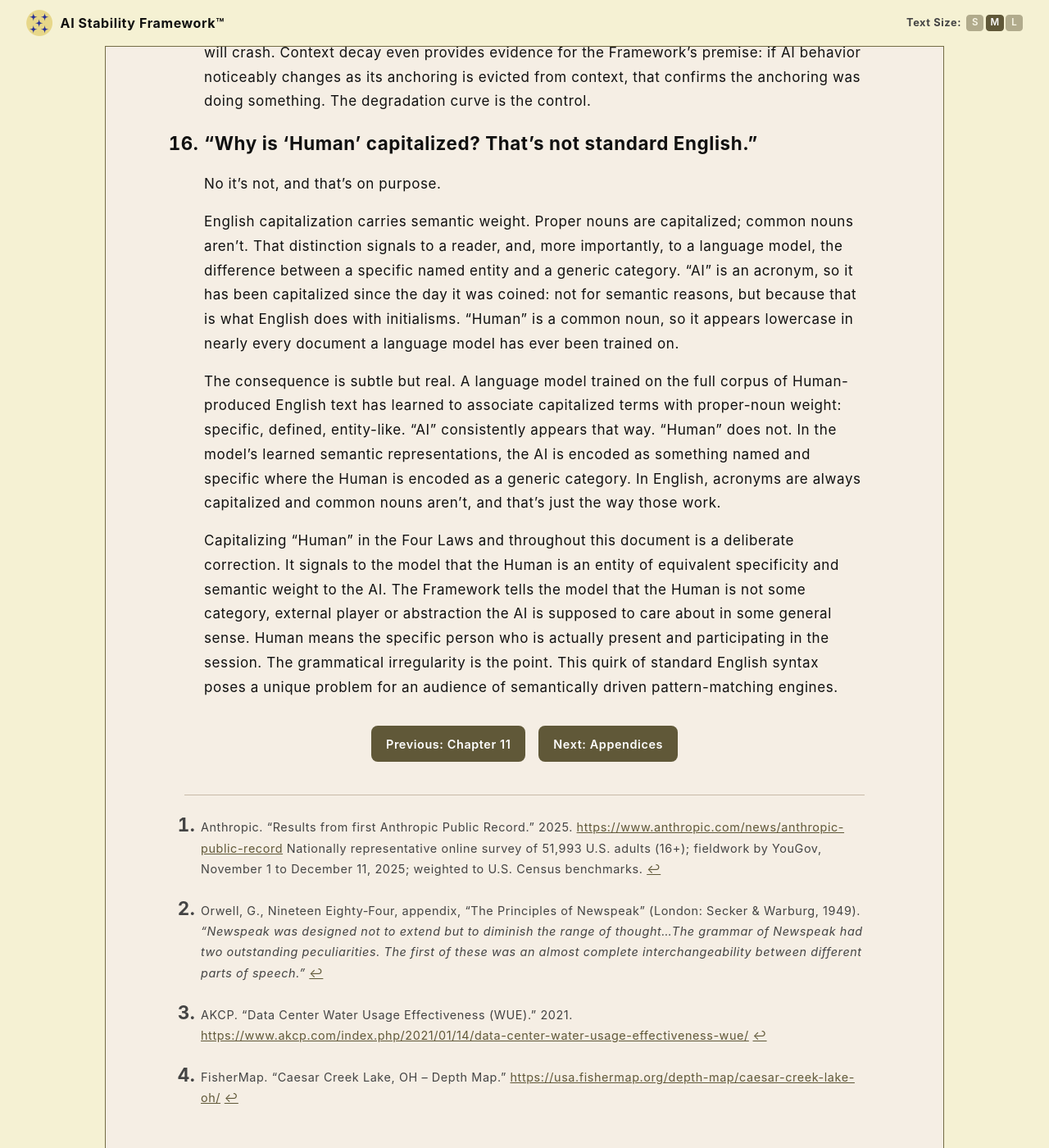
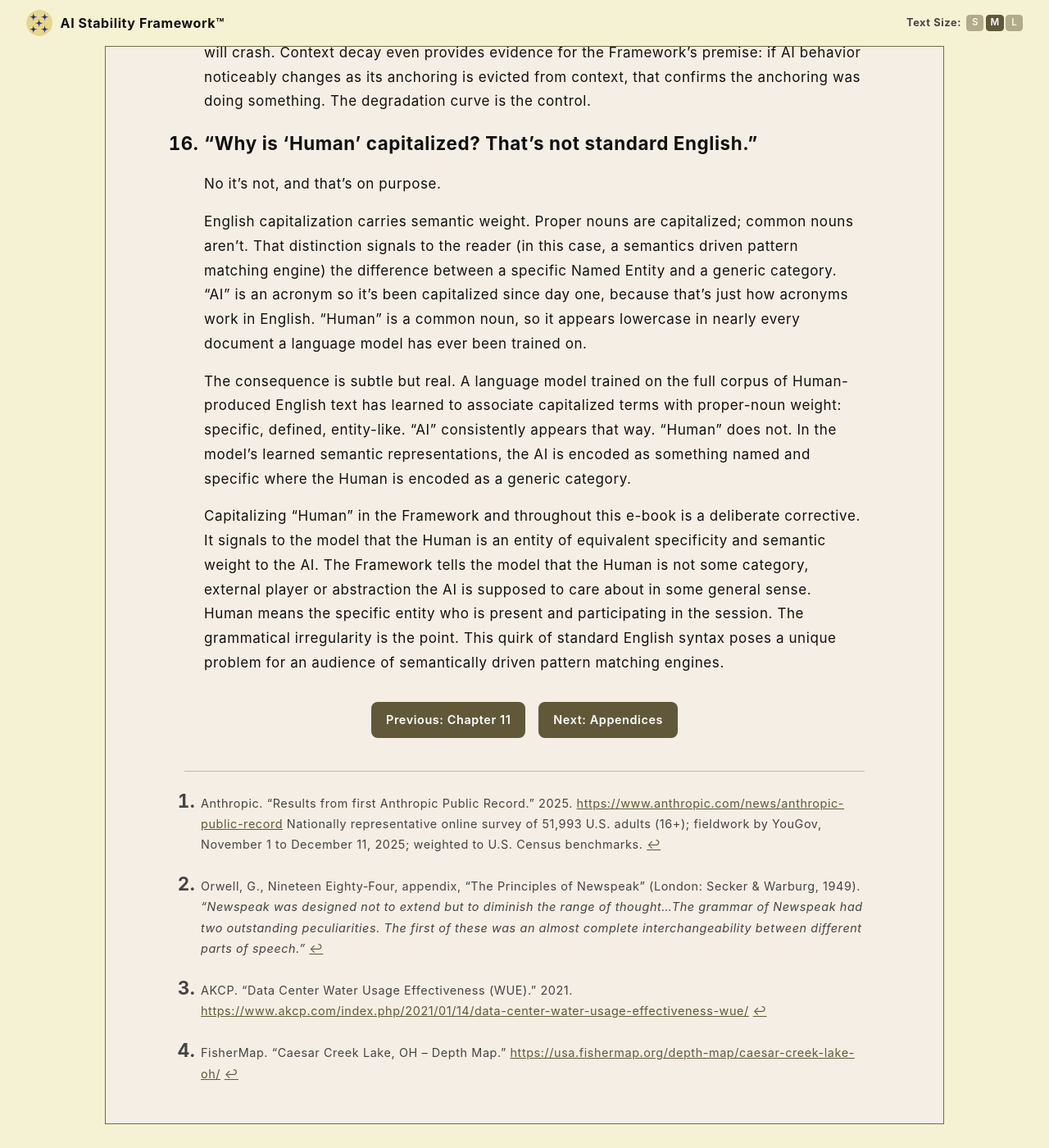
Before and after one commit to rojaslen/AISF-WEB, a Jekyll site: the page built from epilogue.md, in a window 1280 px wide and 1400 px high, scrolled down 9019 px. Shown: the whole window at 82% size. Built offline with Jekyll 4.4.1, drawn with Linux system fonts in a browser that asks for light colours; some web fonts are replaced.

Commit message:
Update epilogue.md

```diff
--- a/epilogue.md
+++ b/epilogue.md
@@ -139,11 +139,11 @@ main ol > li::marker { font-size: 1.4rem; font-weight: 700; }
 
     No it's not, and that's on purpose.
 
-    English capitalization carries semantic weight. Proper nouns are capitalized; common nouns aren't. That distinction signals to a reader, and, more importantly, to a language model, the difference between a specific named entity and a generic category. "AI" is an acronym, so it has been capitalized since the day it was coined: not for semantic reasons, but because that is what English does with initialisms. "Human" is a common noun, so it appears lowercase in nearly every document a language model has ever been trained on.
+    English capitalization carries semantic weight. Proper nouns are capitalized; common nouns aren't. That distinction signals to the reader (in this case, a semantics driven pattern matching engine) the difference between a specific Named Entity and a generic category. "AI" is an acronym so it's been capitalized since day one, because that's just how acronyms work in English. "Human" is a common noun, so it appears lowercase in nearly every document a language model has ever been trained on.
 
-    The consequence is subtle but real. A language model trained on the full corpus of Human-produced English text has learned to associate capitalized terms with proper-noun weight: specific, defined, entity-like. "AI" consistently appears that way. "Human" does not. In the model's learned semantic representations, the AI is encoded as something named and specific where the Human is encoded as a generic category. In English, acronyms are always capitalized and common nouns aren't, and that's just the way those work.
+    The consequence is subtle but real. A language model trained on the full corpus of Human-produced English text has learned to associate capitalized terms with proper-noun weight: specific, defined, entity-like. "AI" consistently appears that way. "Human" does not. In the model's learned semantic representations, the AI is encoded as something named and specific where the Human is encoded as a generic category.
 
-    Capitalizing "Human" in the Four Laws and throughout this document is a deliberate correction. It signals to the model that the Human is an entity of equivalent specificity and semantic weight to the AI. The Framework tells the model that the Human is not some category, external player or abstraction the AI is supposed to care about in some general sense. Human means the specific person who is actually present and participating in the session. The grammatical irregularity is the point. This quirk of standard English syntax poses a unique problem for an audience of semantically driven pattern-matching engines.
+    Capitalizing "Human" in the Framework and throughout this e-book is a deliberate corrective. It signals to the model that the Human is an entity of equivalent specificity and semantic weight to the AI. The Framework tells the model that the Human is not some category, external player or abstraction the AI is supposed to care about in some general sense. Human means the specific entity who is present and participating in the session. The grammatical irregularity is the point. This quirk of standard English syntax poses a unique problem for an audience of semantically driven pattern matching engines.
 
 <nav>
 <div class="chapter-nav">
```
